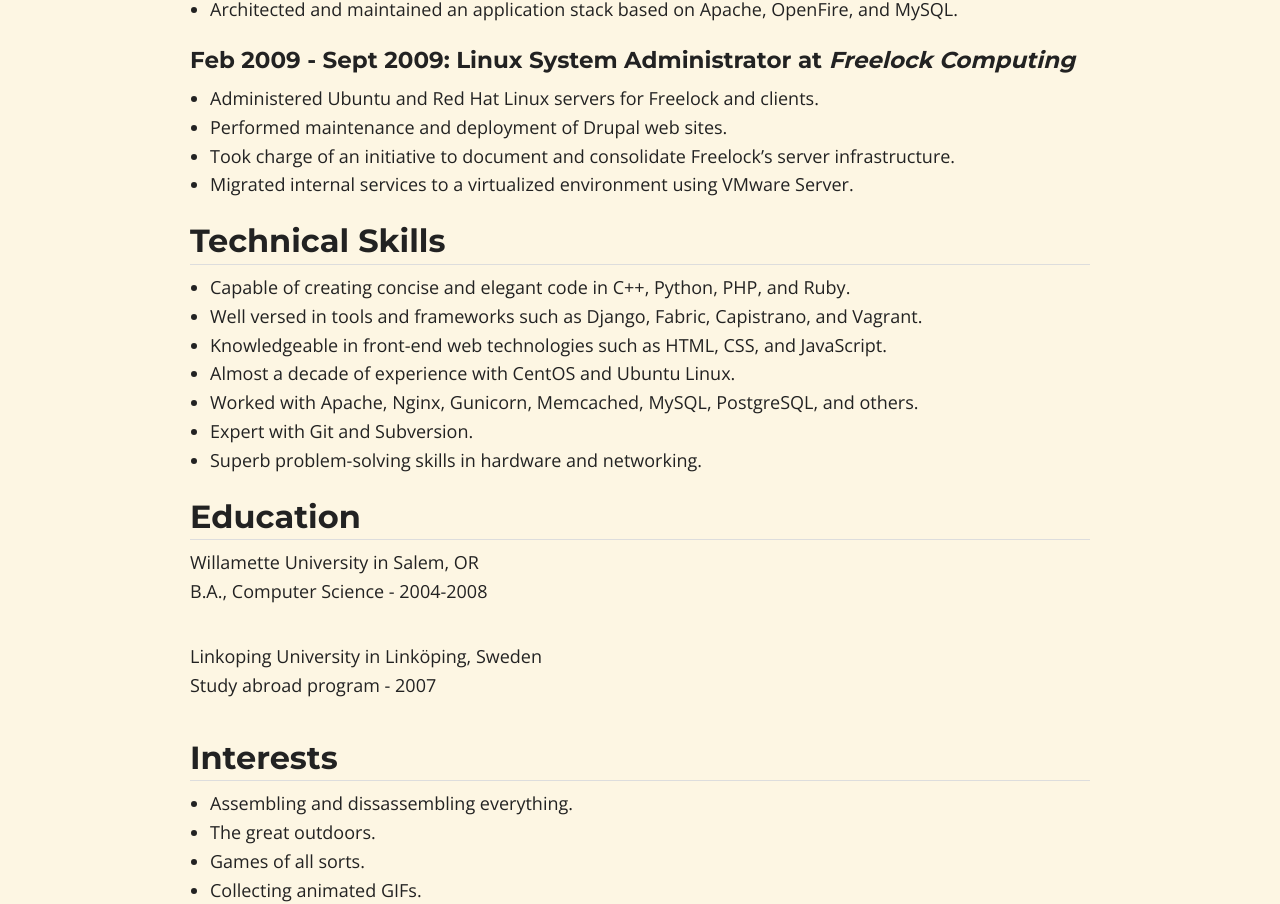
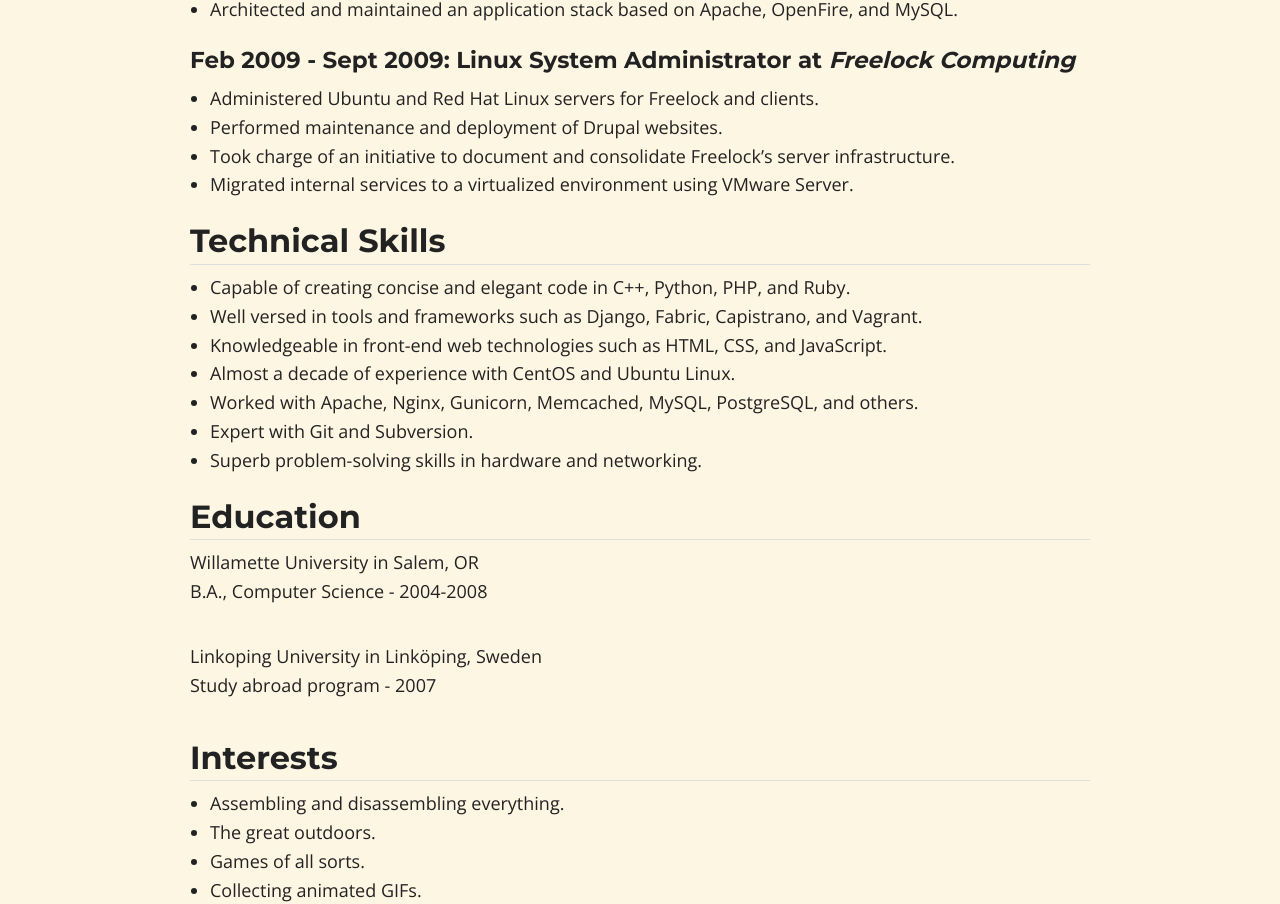
Before and after one commit to billputer/billwiens.com, a Jekyll site: the page built from resume/resume.md, in a window 1280 px wide and 1400 px high, scrolled down 1352 px. Shown: the part 145-1049 px from the top of the window. Built offline with Jekyll 4.4.1, drawn with Linux system fonts in a browser that asks for light colours; nearby versions of some CDN libraries.

Commit message:
Update speeling.

```diff
--- a/resume/resume.md
+++ b/resume/resume.md
@@ -47,7 +47,7 @@
 #### Feb 2009 - Sept 2009: Linux System Administrator at *Freelock Computing*
 
 * Administered Ubuntu and Red Hat Linux servers for Freelock and clients.
-* Performed maintenance and deployment of Drupal web sites.
+* Performed maintenance and deployment of Drupal websites.
 * Took charge of an initiative to document and consolidate Freelock's server infrastructure.
 * Migrated internal services to a virtualized environment using VMware Server.
 
@@ -71,7 +71,7 @@
 
 # Interests
 
-* Assembling and dissassembling everything.
+* Assembling and disassembling everything.
 * The great outdoors.
 * Games of all sorts.
 * Collecting animated GIFs.
```
